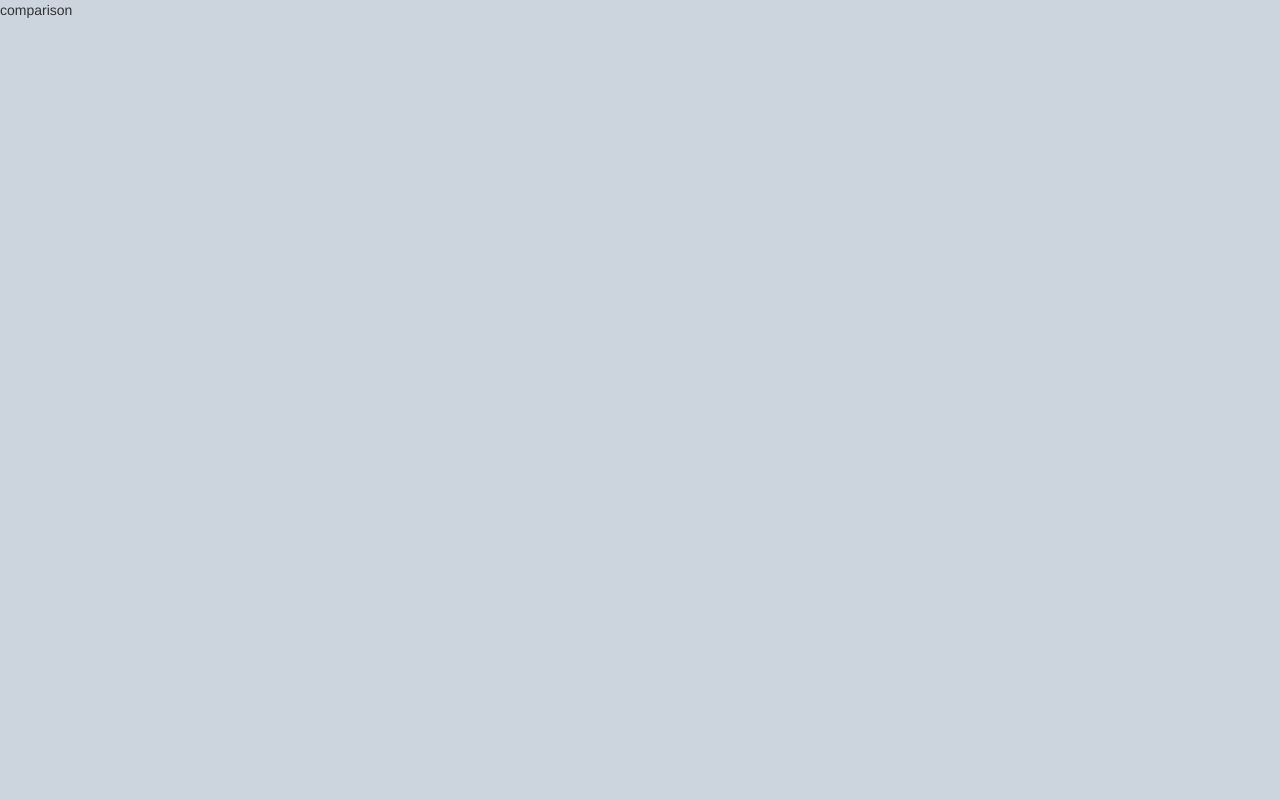
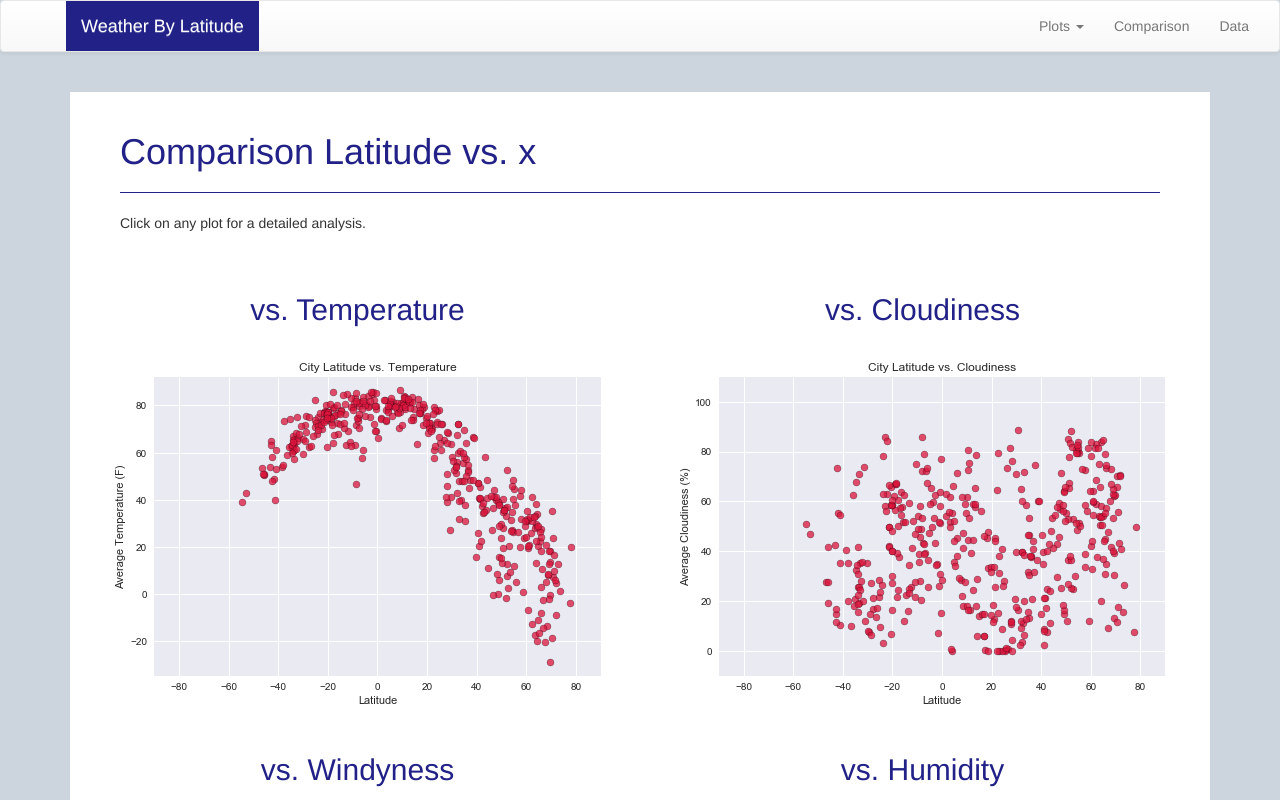
Before and after one commit to mmclaughlin87/weather-by-latitude-visualization, a plain HTML site: page comparison.html in a window 1280 px wide. Shown: the top 800 px of the page. Drawn offline with nearby package versions, Linux system fonts and the light colour scheme.

Commit message:
adding comparison page improvements and css updates

```diff
--- a/comparison.html
+++ b/comparison.html
@@ -19,9 +19,74 @@
     <title>Comparison</title>
 </head>
 
-
+<nav class="navbar navbar-default">
+    <div class="container-fluid">
+        <div class="navbar-header">
+            <button type="button" class="navbar-toggle collapsed" data-toggle="collapse" data-target="#bs-example-navbar-collapse-1" aria-expanded="false">
+                <span class="sr-only">Toggle navigation</span>
+                <span class="icon-bar"></span>
+                <span class="icon-bar"></span>
+                <span class="icon-bar"></span>
+            </button>
+            <a class="navbar-brand" id="nav-title" href="index.html">Weather By Latitude</a>
+        </div>
+        <div class="collapse navbar-collapse" id="bs-example-navbar-collapse-1">
+            <ul class="nav navbar-nav navbar-right">
+                <li class="dropdown">
+                    <a href="#" class="dropdown-toggle" data-toggle="dropdown" role="button" aria-haspopup="true" aria-expanded="false">Plots <span class="caret"></span></a>
+                    <ul class="dropdown-menu">
+                        <li><a href="temperature.html">Temperature</a></li>
+                        <li><a href="cloudiness.html">Cloudiness</a></li>
+                        <li><a href="windyness.html">Windyness</a></li>
+                        <li><a href="humidity.html">Humidity</a></li>
+                    </ul>
+                </li>
+                <li><a href="comparison.html">Comparison</a></li>
+                <li><a href="data.html">Data</a></li>
+            </ul>
+        </div>
+    </div>
+</nav>
 
 <body>
-    comparison
+    <div class="container">
+        <section>
+            <div class="row">
+                <div class="col-md-12">
+                    <h1>Comparison Latitude vs. x</h1>
+                    <div class="main-content">
+                        <p>Click on any plot for a detailed analysis.</p>
+                    </div>
+                </div>
+            </div>
+            <div class="row">
+                <div class="col-md-6">
+                    <h2>vs. Temperature</h2>
+                    <img src="assets/temperature.png" alt="Temperature" class="img-responsive comparison">
+                </div>
+                <div class="col-md-6">
+                    <h2>vs. Cloudiness</h2>
+                    <img src="assets/cloudiness.png" alt="Cloudiness" class="img-responsive comparison">
+                </div>
+            </div>
+            <div class="row">
+                <div class="col-md-6">
+                    <h2>vs. Windyness</h2>
+                    <img src="assets/windyness.png" alt="Windyness" class="img-responsive comparison">
+                </div>
+                <div class="col-md-6">
+                    <h2>vs. Humidity</h2>
+                    <img src="assets/humidity.png" alt="Humidity" class="img-responsive comparison">
+                </div>
+            </div>
+        </section>
+    </div>
 </body>
+
+<nav class="navbar navbar-default navbar-static-bottom footer">
+        <div class="container">
+          ...
+        </div>
+      </nav>
+
 </html>
--- a/styles.css
+++ b/styles.css
@@ -5,11 +5,20 @@ section {
     background-color: white;
     padding: 20px;
     margin-bottom: 20px;
+    margin-top: 20px;
 }
 h1 {
     color: #212188;
     border-bottom: 1px solid #212188;
     padding-bottom: 20px;
+    margin-left: 30px;
+    margin-right: 30px;
+    margin-bottom: 20px;
+}
+h2 {
+    color: #212188;
+    text-align: center;
+    padding-bottom: 10px;
     margin-left: 30px;
     margin-right: 30px;
     margin-bottom: 20px;
@@ -25,6 +34,10 @@ h1 {
     max-height: 45%;
     max-width: 45%;
     margin: 5px;
+}
+.comparison {
+    margin: auto;
+    margin-bottom: 20px;
 }
 .clearfix {
     overflow: auto;
@@ -60,6 +73,10 @@ h1 {
     .side-bar-img {
         width: 23%;
     }
+    .comparison {
+        border-bottom: 1px solid #212188;
+        padding-bottom: 20px;
+    }
 }
 
 @media only screen and (max-width: 600px) {
```
Also changed, not shown: cloudiness.html (+30 -0 lines).
